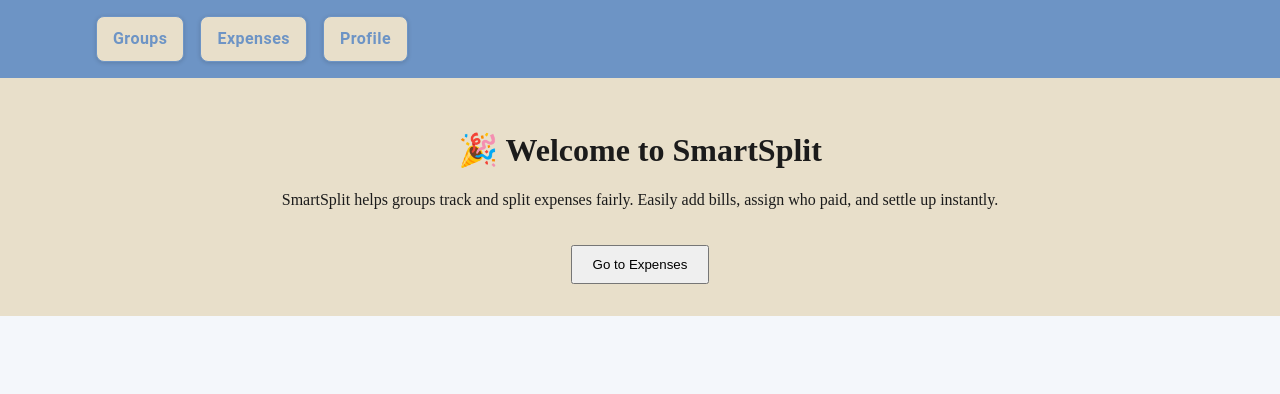
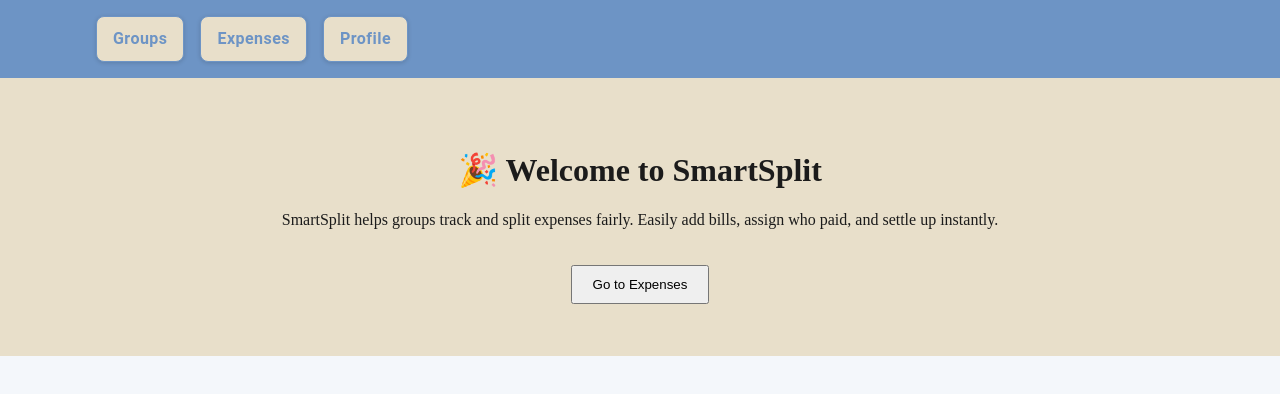
Before and after one commit to JacobWald/SmartSplit, a Next.js app in the folder apps/web/: page / in a window 1280 px wide. Shown: the top 394 px of the page. Built offline with nearby package versions, Linux system fonts and the light colour scheme; no server answers; some icons are missing.

Commit message:
Moving things around to align

```diff
--- a/apps/web/app/layout.js
+++ b/apps/web/app/layout.js
@@ -1,4 +1,5 @@
 import NavBar from '../components/NavBar/NavBar';
+import BasicOutline from '../components/basicOutline/BasicOutline';
 import AuthSessionSync from '../components/AuthSessionSync'
 import '@/styles/variables.css';
 import '@/styles/globals.css';
@@ -15,7 +16,9 @@ export default function RootLayout({ children }) {
         <AuthSessionSync />
         <NavBar />
         <main>
+          <BasicOutline>
             {children}
+          </BasicOutline>
         </main>
       </body>
     </html>
--- a/apps/web/app/page.js
+++ b/apps/web/app/page.js
@@ -1,4 +1,4 @@
-import LandingPage from "../pages/LandingPage";
+import LandingPage from "../pages/LandingPage/LandingPage";
 
 export default function Page() {
   return <LandingPage />;
--- /dev/null
+++ b/apps/web/components/basicOutline/BasicOutline.js
@@ -0,0 +1,7 @@
+export default function BasicOutline({ children }) {
+  return (
+    <div style={{ maxWidth: "100%", margin: "0 auto", padding: "20px" }}>
+      {children}
+    </div>
+  );
+}
--- a/apps/web/pages/ExpensesPage.jsx
+++ b/apps/web/pages/ExpensesPage/ExpensesPage.jsx
@@ -1,7 +1,7 @@
 "use client";
 import React, { useState, useEffect } from "react";
 import { supabase } from "../src/utils/supabaseClient";
-import styles from "../styles/ExpensesPage.module.css";
+import styles from "./ExpensesPage.module.css";
 
 export default function ExpensesPage() {
   const [expenses, setExpenses] = useState([]);
--- a/apps/web/pages/LandingPage.jsx
+++ b/apps/web/pages/LandingPage/LandingPage.jsx
@@ -1,5 +1,6 @@
 "use client";
 import React from "react";
+import './LandingPage.module.css'
 
 export default function LandingPage() {
   return (
```
Also changed, not shown: apps/web/pages/HomePage/HomePage.js (deleted, +0 -10 lines), apps/web/pages/ExpensesPage/ExpensesPage.module.css (renamed from apps/web/styles/ExpensesPage.module.css), apps/web/pages/HomePage/HomePage.module.css (added), apps/web/pages/LandingPage/LandingPage.module.css (renamed from apps/web/styles/LandingPage.module.css).
